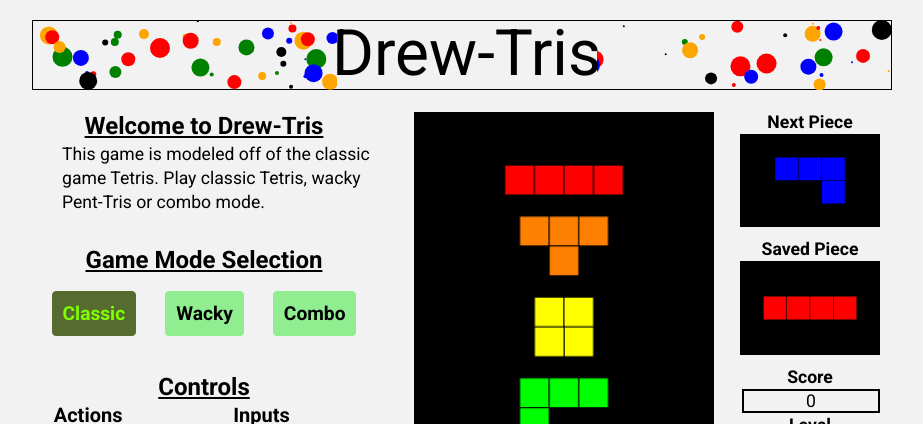
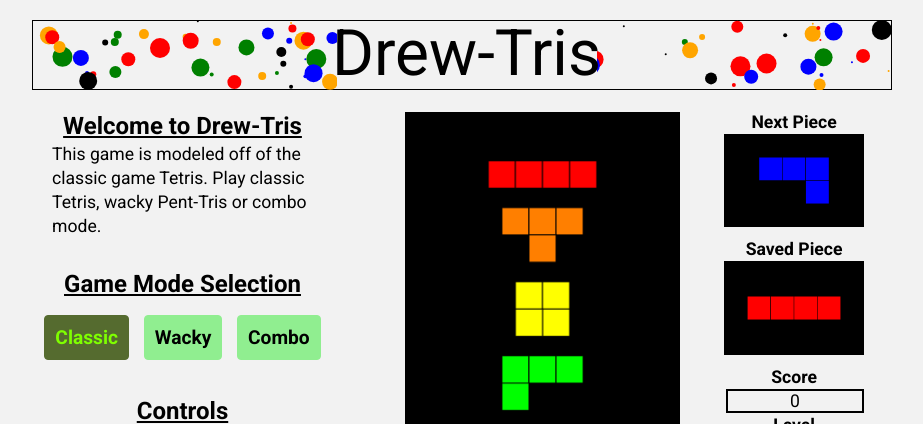
Before and after one commit to ase1210/Drew-Tris, a website built with webpack: page index.html in a window 1280 px wide. Shown: the top 424 px of the page, without its empty margins (178-1101 px from the left). Built offline with nearby package versions, Linux system fonts and the light colour scheme; files whose address does not match are found by name.

Commit message:
Update styling and padding

```diff
--- a/style.css
+++ b/style.css
@@ -76,15 +76,14 @@ body {
   display: flex;
   justify-content: center;
   min-width: 900px;
-  min-height: 800px;
   background-color: #f2f2f2;
 }
 #root {
   display: grid;
-  grid-template-rows: 90px 670px 40px;
+  grid-template-rows: 90px 1fr 40px;
   flex-direction: column;
   width: 900px;
-  height: 800px;
+  height: 100vh;
   padding: 20px;
   box-sizing: border-box;
 }
@@ -109,24 +108,25 @@ h3 {
 
 p {
   font-size: 1.1rem;
-  padding-left: 30px;
+  padding-left: 20px;
   line-height: 1.5rem;
 }
 
 .game-section {
   width: 860px;
   display: grid;
-  grid-template-columns: 40% 60%;
+  grid-template-columns: 35% 65%;
   grid-template-rows: auto;
 }
 .game {
   display: flex;
-  justify-content: space-around;
+  justify-content: space-between;
 }
 
 .game-data {
   display: flex;
   flex-direction: column;
+  padding-right: 5%;
 }
 
 .game-data > p {
@@ -141,8 +141,8 @@ p {
 #tetris {
   margin: 2px;
   border: 2px solid black;
-  width: 300px;
-  height: 600px;
+  width: 275px;
+  height: 550px;
   box-sizing: border-box;
 }
 #next-piece,
```
